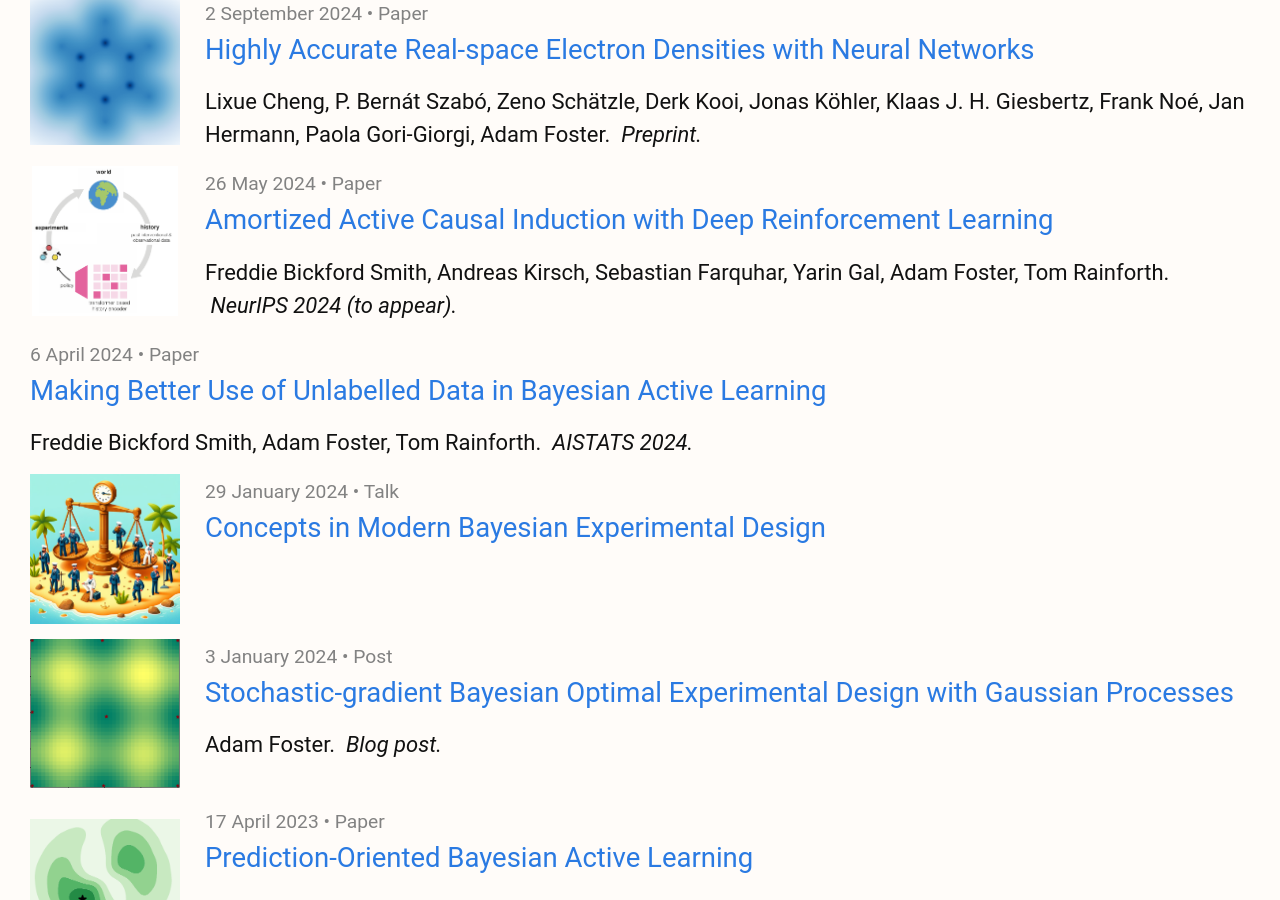
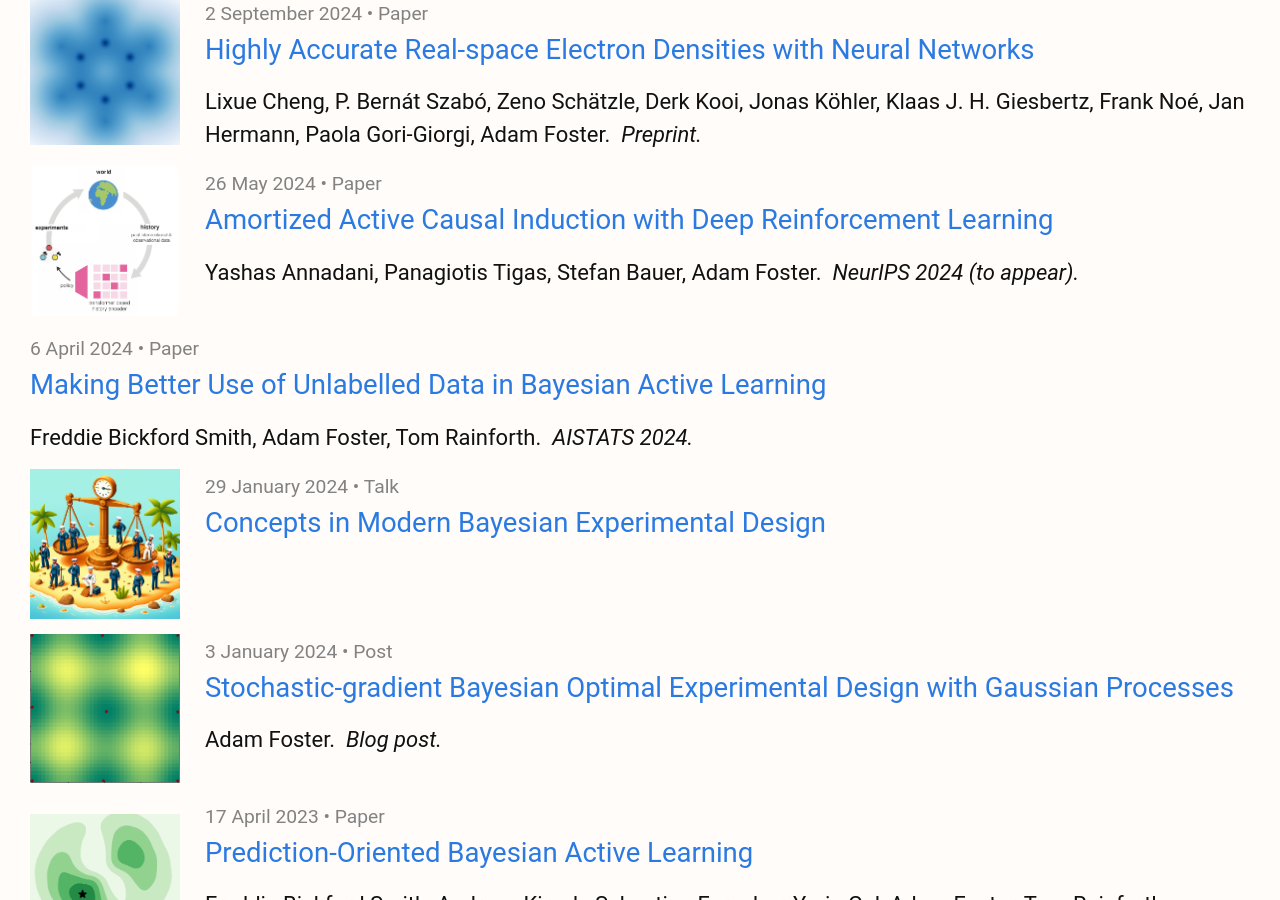
Before and after one commit to ae-foster/ae-foster.github.io, a Jekyll site: the page built from index.markdown, in a window 1280 px wide and 900 px high, scrolled down 960 px. Built offline with Jekyll 4.4.1, drawn with Linux system fonts in a browser that asks for light colours; nearby versions of some CDN libraries.

Commit message:
correction

```diff
--- a/_posts/2024-05-26-caasl.markdown
+++ b/_posts/2024-05-26-caasl.markdown
@@ -5,7 +5,7 @@ date:   2024-05-26
 categories: papers
 external_url: https://arxiv.org/pdf/2405.16718
 external_site: arxiv.org
-authors: Freddie Bickford Smith, Andreas Kirsch, Sebastian Farquhar, Yarin Gal, Adam Foster, Tom Rainforth
+authors: Yashas Annadani, Panagiotis Tigas, Stefan Bauer, Adam Foster
 published: NeurIPS 2024 (to appear)
 thumbnail: assets/caasl.png
 tag: paper
```
